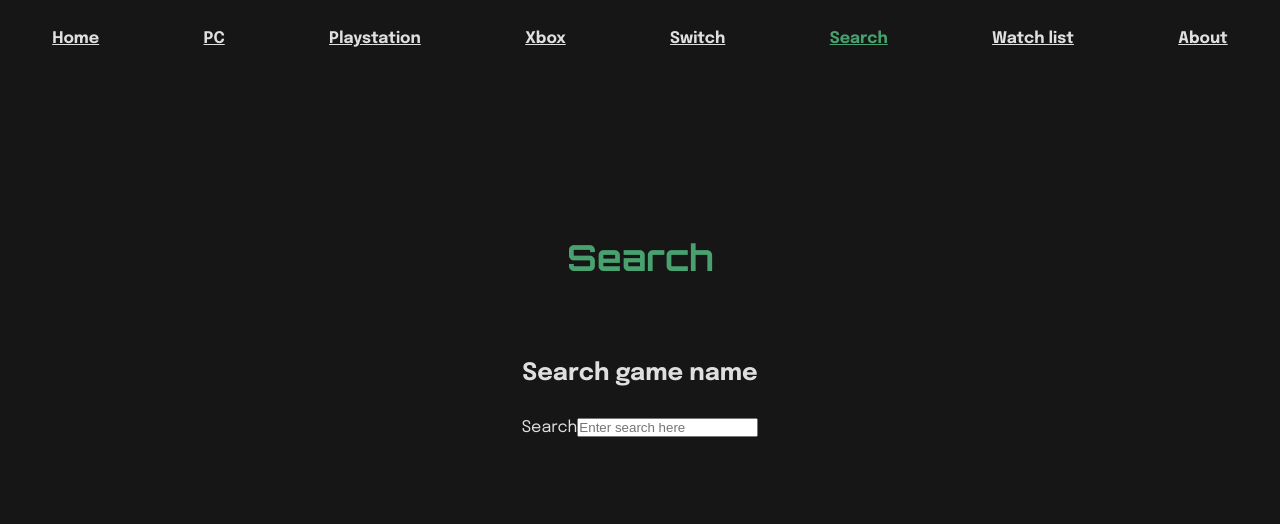
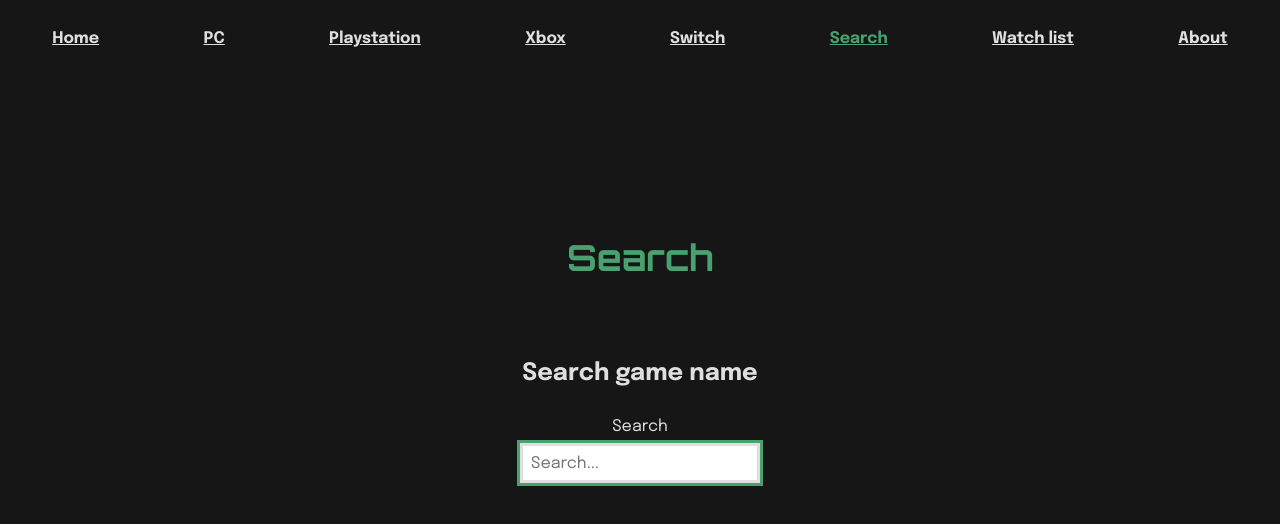
Before and after one commit to Vehx/game-releases, a Vue app: page /search in a window 1280 px wide. Shown: the top 524 px of the page. Built offline with nearby package versions, Linux system fonts and the light colour scheme.

Commit message:
added styling to search bar

```diff
--- a/src/App.vue
+++ b/src/App.vue
@@ -23,6 +23,7 @@ export default {
   padding: 0;
   box-sizing: border-box;
   scroll-behavior: smooth;
+  font-family: "Epilogue", Helvetica, Arial, sans-serif;
 }
 :root {
   --color-highlight: #49a170;
--- a/src/views/Search.vue
+++ b/src/views/Search.vue
@@ -2,14 +2,14 @@
   <div class="search">
     <img alt="Search logo" src="@/assets/logos/logo-search.png" />
     <h2>Search game name</h2>
-    <div>
+    <div class="search-bar">
       <label for="search">Search</label>
       <input
         type="text"
         v-model.lazy="searchTerm"
         name="search"
         id="search"
-        placeholder="Enter search here"
+        placeholder="Search..."
       />
     </div>
     <GameList
@@ -66,4 +66,23 @@ export default {
 h2 {
   margin-bottom: 2rem;
 }
+.search-bar {
+  display: flex;
+  flex-direction: column;
+  justify-content: center;
+  align-items: center;
+}
+input {
+  border: solid 3px var(--color-normal);
+  font-size: 1rem;
+  height: 2.5rem;
+  outline: solid var(--color-highlight);
+  padding: 0.5em;
+  transition: all 0.5s ease-in;
+  width: 15rem;
+  margin-top: 0.5rem;
+}
+input:focus {
+  border: solid 3px var(--color-background-faded);
+}
 </style>
```
